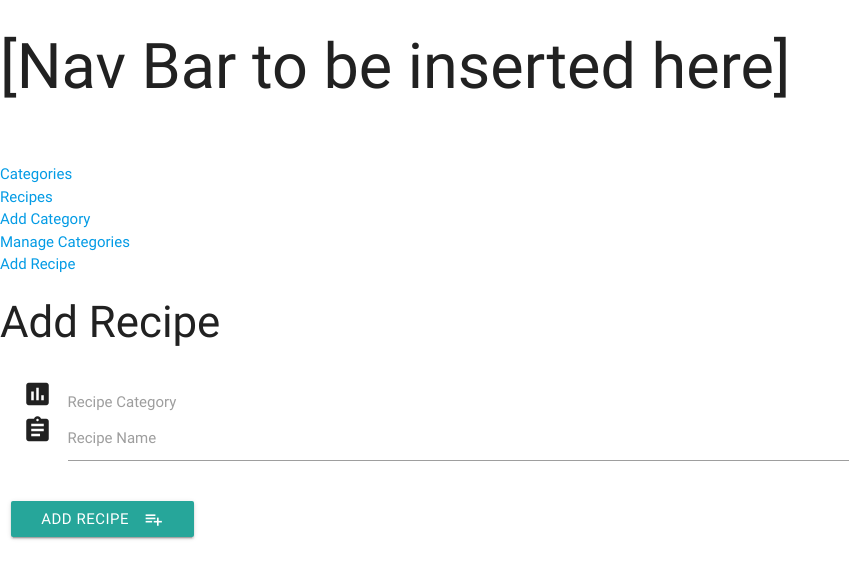
After one commit to jonburdon/windy-millers-bakery, a Flask app: page /add_recipe in a window 1280 px wide. The commit adds this page. Shown: the top 579 px of the page, without its empty margins (0-849 px from the left). Run offline with Flask 2, Linux system fonts and the light colour scheme; data that the repository does not hold is empty; some libraries are stand-ins or nearby versions.

Commit message:
Bug adding new recipe

```diff
--- a/app.py
+++ b/app.py
@@ -24,6 +24,17 @@ from flask import Flask, render_template, redirect, request, url_for
 def recipes():
     recipes = list(mongo.db.recipes.find())
     return render_template("recipes.html", recipes=recipes )
+
+@app.route('/add_recipe')
+def add_recipe():
+    return render_template('add_recipe.html',
+                           categories=mongo.db.categories.find())
+
+@app.route('/insert_recipe', methods=["POST"])
+def insert_recipe():
+    recipes = mongo.db.recipes
+    recipes.insert_one(request.form.to_dict())
+    return redirect(url_for('recipes'))
 
 @app.route('/view_categories/')
 def view_categories():
@@ -57,9 +68,6 @@ def update_category(category_id):
     return redirect(url_for('view_categories'))
 
 
-
-
-
 @app.route('/delete_category/<category_id>')
 def delete_category(category_id):
     mongo.db.categories.remove({'_id': ObjectId(category_id)})
--- /dev/null
+++ b/templates/add_recipe.html
@@ -0,0 +1,37 @@
+{% extends 'base.html' %} {% block content %}
+<h3>Add Recipe</h3>
+
+
+<div class="row">
+    <form action="{{ url_for('insert_recipe') }}" method="POST" class="col s12">
+        <div class="row">
+            <div class="row">
+                <div class="input-field col s12">
+                    <i class="material-icons prefix">poll</i>
+                    <select id="category" name="category_name">
+                  <option value="" disabled selected>Choose Category</option>
+                  {% for cat in categories %}
+                      <option value="{{cat.category_name}}">{{cat.category_name}}</option>
+                  {% endfor %}
+                </select>
+                    <label>Recipe Category</label>
+                </div>
+            </div>
+
+            <div class="input-field col s12">
+                <i class="material-icons prefix">assignment</i>
+                <input id="recipe_name" name="recipe_name" type="text">
+                <label for="icon_prefix">Recipe Name</label>
+            </div>
+        </div>
+
+        <div class="row">
+        <button class="btn waves-effect waves-light" type="submit" name="action">Add Recipe
+            <i class="material-icons right">playlist_add</i>
+          </button>
+        </div>
+
+    </form>
+</div>
+
+{% endblock %}
--- a/templates/base.html
+++ b/templates/base.html
@@ -21,6 +21,8 @@
             <li><A href="{{url_for('recipes')}}">Recipes</A></li>
             <li><A href="{{url_for('add_category')}}">Add Category</A></li>
             <li><A href="{{url_for('manage_categories')}}">Manage Categories</A></li>
+            <li><A href="{{url_for('add_recipe')}}">Add Recipe</A></li>
+
         </ul>
 
         {% block content %} {% endblock %}
```
